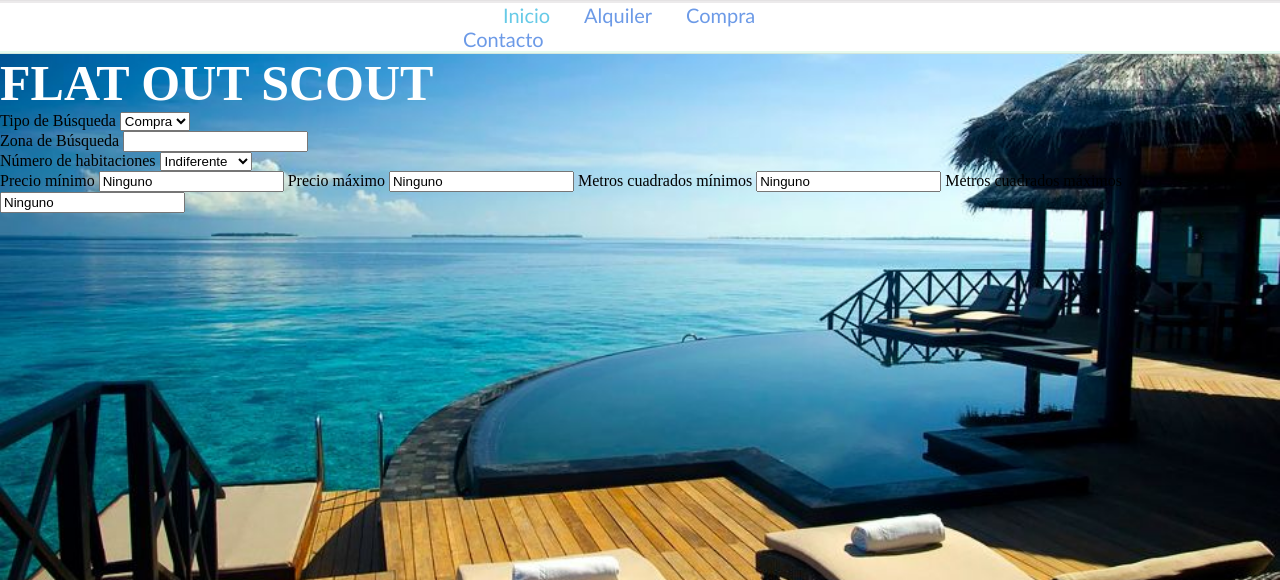
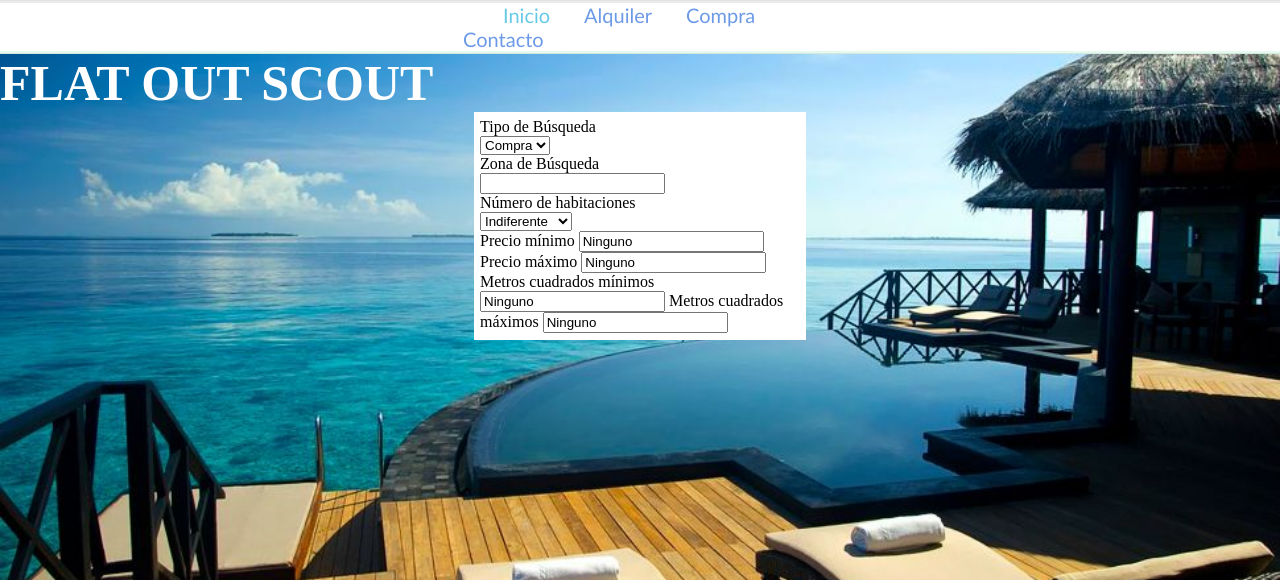
Before and after one commit to ysjdev/aissfos, a PHP site: page /html/Busqueda.html in a window 1280 px wide. Shown: the top 580 px of the page. Run offline with PHP 8.4, Linux system fonts and the light colour scheme.

Commit message:
haciendo las busquedas

```diff
--- a/css/busqueda.css
+++ b/css/busqueda.css
@@ -1,3 +1,14 @@
-.subParametro, #inputsMetros, #inputsPrecio {
+.busquedaContainer {
+    background-color: white;
+    margin: auto;
+    padding: 0.5%;
+    width: 25%;
+}
+
+.seccionParametro {
+
+}
+
+.subParametro {
     display: inline;
 }
--- a/html/Busqueda.html
+++ b/html/Busqueda.html
@@ -34,18 +34,18 @@
             <div class="formularioBusqueda">
                 <form>
                     <div class="seccionParametro">
-                        Tipo de Búsqueda
+                        <div>Tipo de Búsqueda</div>
                         <select name="tipoBusqueda">
                             <option selected="selected">Compra</option>
                             <option>Alquiler</option>
                         </select>
                     </div>
                     <div class="seccionParametro">
-                        Zona de Búsqueda
+                        <div>Zona de Búsqueda</div>
                         <input name="zonaBusqueda" maxlength="30">
                     </div>
                     <div class="seccionParametro">
-                        Número de habitaciones
+                        <div>Número de habitaciones</div>
                         <select name="numeroHabitaciones">
                             <option selected="selected">Indiferente</option>
                             <option>0 (estudios)</option>
```
